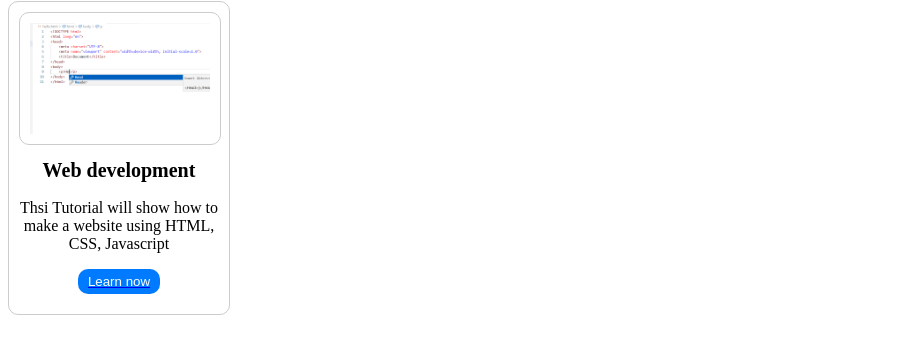
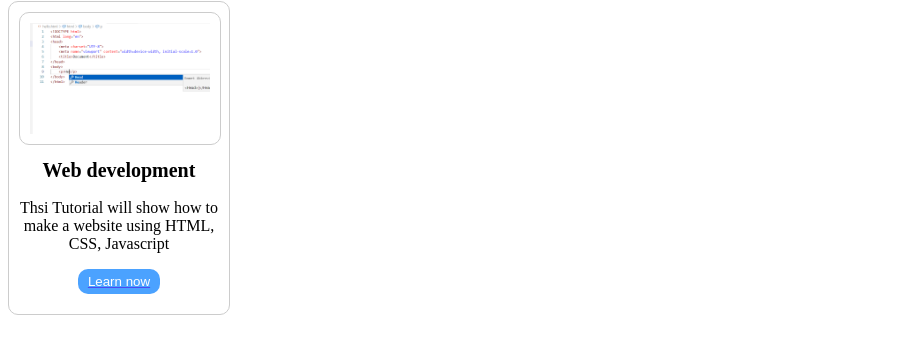
Before and after one commit to Advikkul1234/A-2-tutorials, a plain HTML site: page index.html in a window 1280 px wide. In both pictures the pointer is over the button "Learn now". Shown: the part 79-432 px from the top of the page, without its empty margins (0-914 px from the left). Drawn offline with Linux system fonts and the light colour scheme.

Commit message:
Update A-2tutorials.css

```diff
--- a/A-2tutorials.css
+++ b/A-2tutorials.css
@@ -33,7 +33,7 @@ h1
   }
 
 .item-button:hover {
-   background-color:White:
+   opacity:0.7;
 }
 
 img
```
